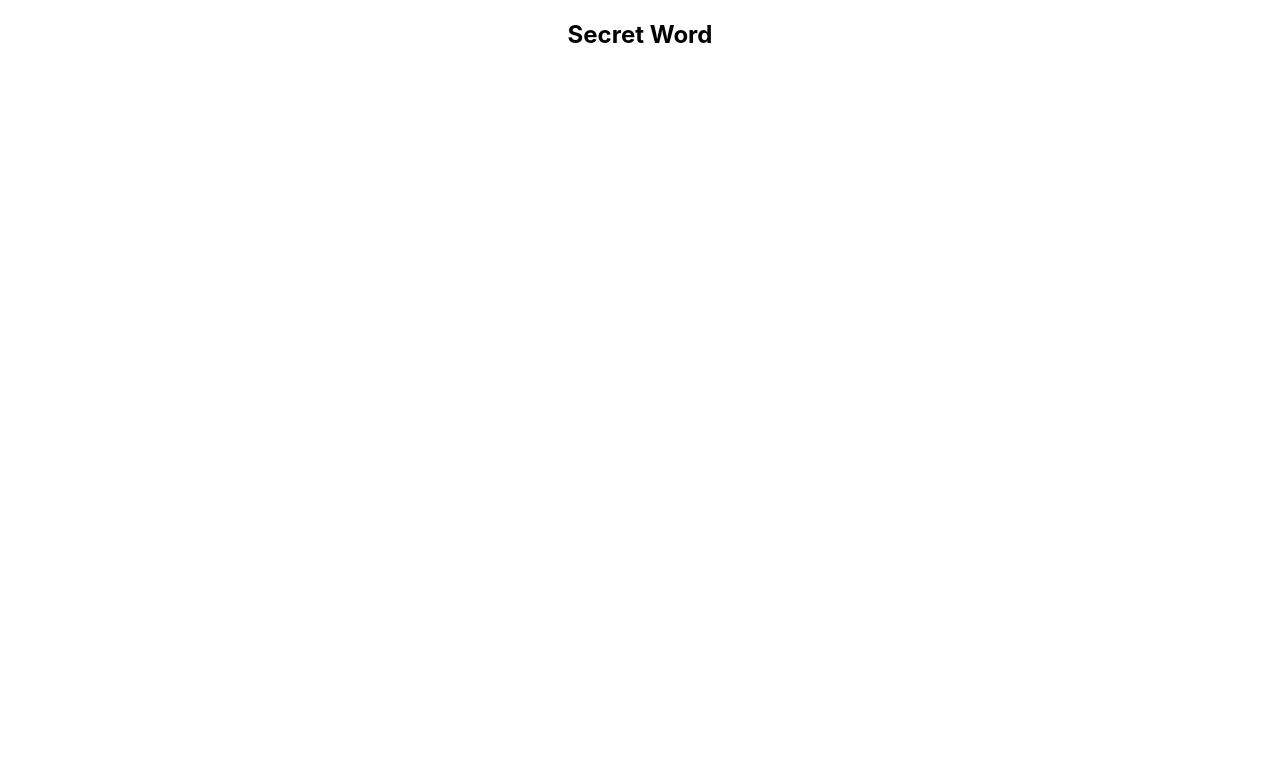
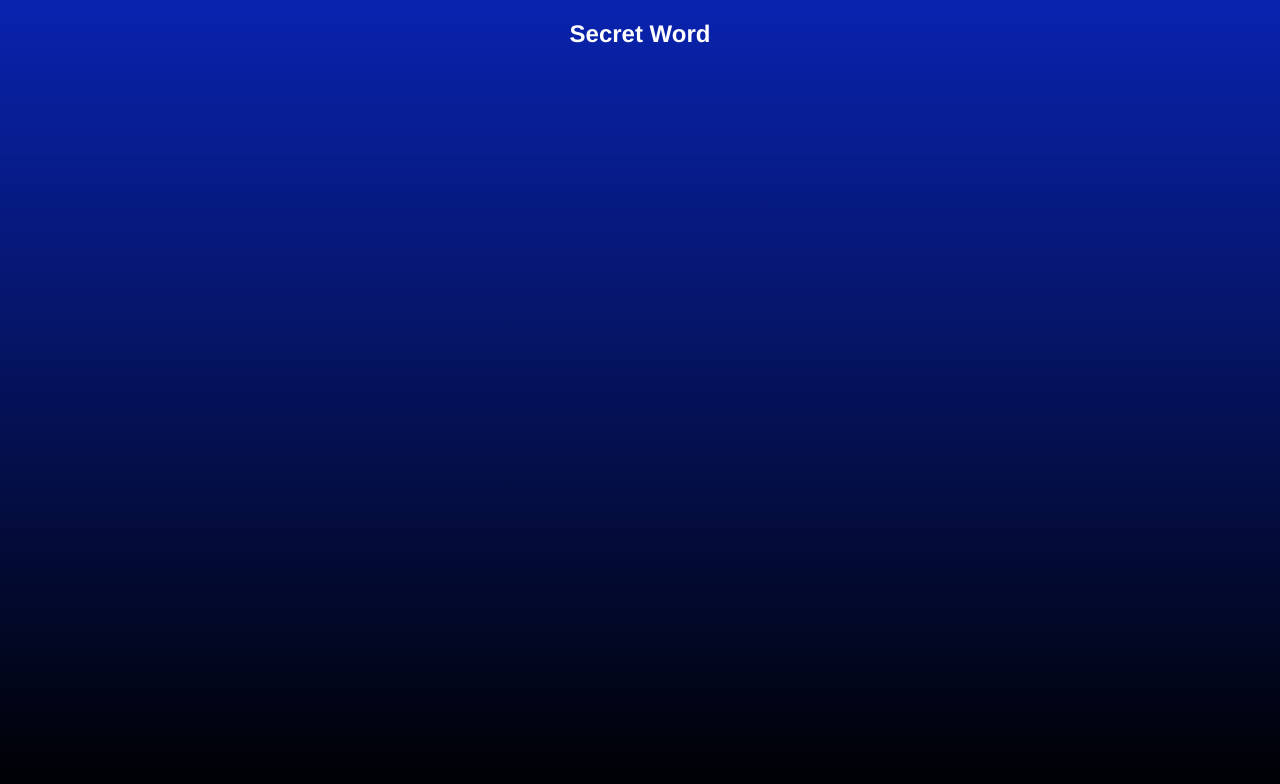
Before and after one commit to CFias/react, a React (Create React App) app in the folder 6_SECRET_WORD/secretword/: page / in a window 1280 px wide. Shown: the top 784 px of the page. Built offline with nearby package versions, Linux system fonts and the light colour scheme.

Commit message:
Update index.css
New Style

```diff
--- a/6_SECRET_WORD/secretword/src/index.css
+++ b/6_SECRET_WORD/secretword/src/index.css
@@ -1,13 +1,16 @@
+html,
 body {
-  margin: 0;
-  font-family: -apple-system, BlinkMacSystemFont, 'Segoe UI', 'Roboto', 'Oxygen',
-    'Ubuntu', 'Cantarell', 'Fira Sans', 'Droid Sans', 'Helvetica Neue',
-    sans-serif;
-  -webkit-font-smoothing: antialiased;
-  -moz-osx-font-smoothing: grayscale;
+  height: 100%;
 }
 
-code {
-  font-family: source-code-pro, Menlo, Monaco, Consolas, 'Courier New',
-    monospace;
+body {
+  font-family: Helvetica, sans-serif;
+  margin: 0;
+  padding: 0;
+  background: linear-gradient(
+    180deg,
+    rgba(9, 35, 175, 1) 0%,
+    rgba(0, 0, 0, 1) 100%
+    );
+  color: #fff;
 }
```
